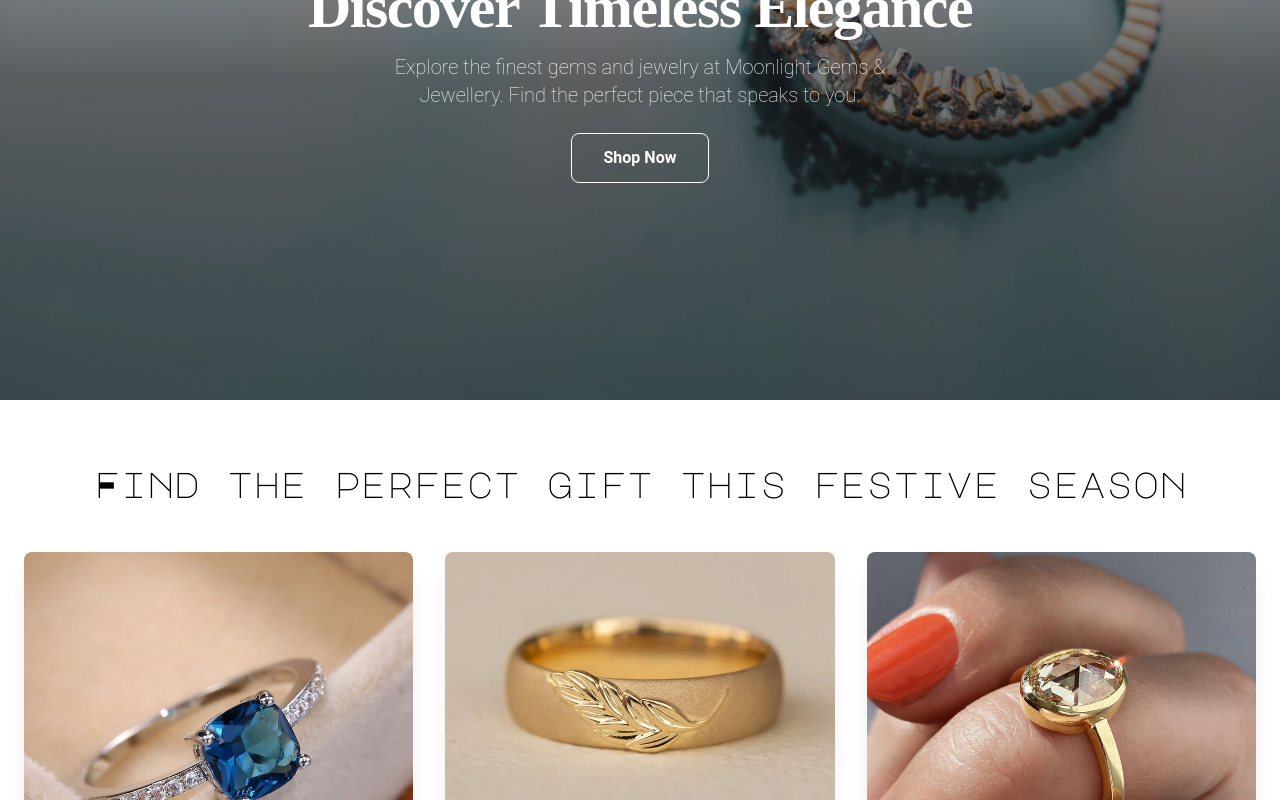
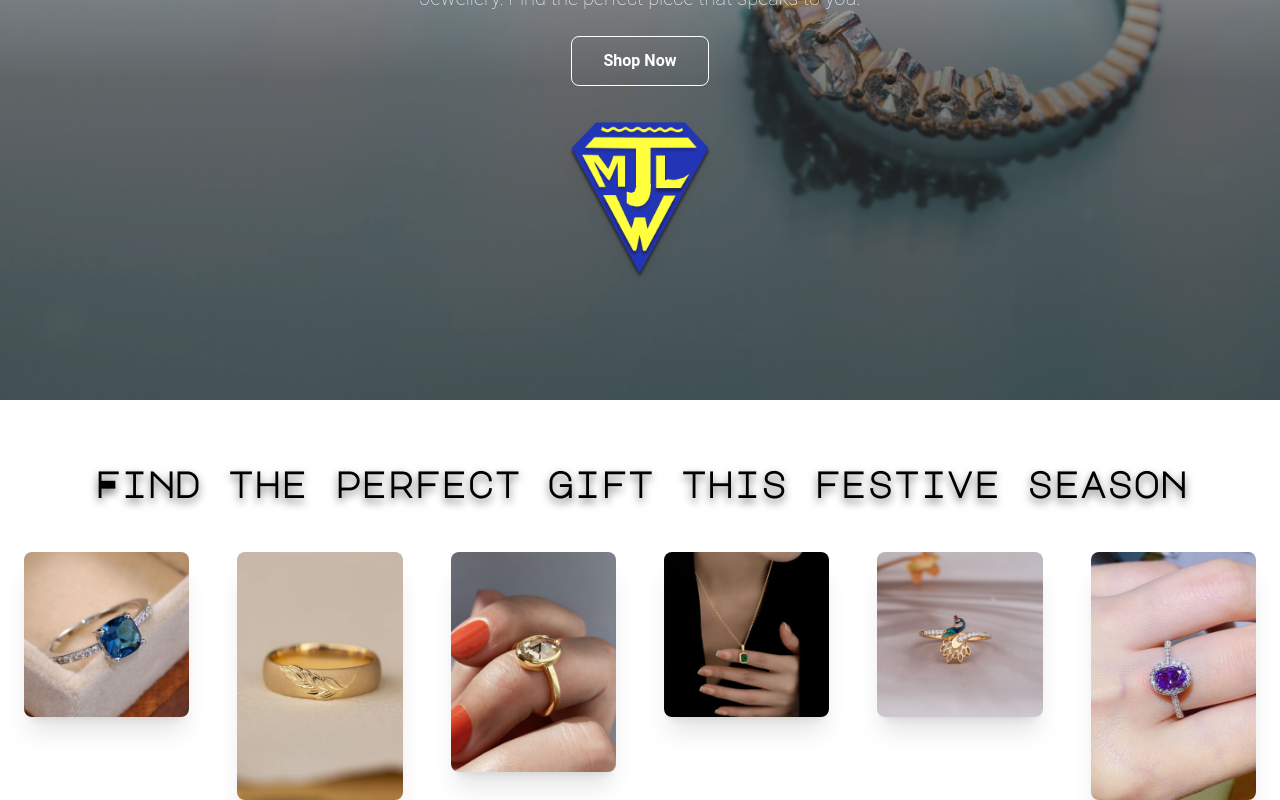
Before and after one commit to Ridma-Sathsara/Moonlight-Landing-page, a React (Create React App) app: page / in a window 1280 px wide. Shown: the part 240-1040 px from the top of the page. Built offline with nearby package versions, Linux system fonts and the light colour scheme; a web font is replaced by a local one.

Commit message:
add styles

```diff
--- a/public/index.html
+++ b/public/index.html
@@ -2,7 +2,7 @@
 <html lang="en">
   <head>
     <meta charset="utf-8" />
-    <link rel="icon" href="%PUBLIC_URL%/favicon.ico" />
+    <link rel="icon" href="%PUBLIC_URL%/moonlightLogo.png" />
     <meta name="viewport" content="width=device-width, initial-scale=1" />
     <meta name="theme-color" content="#000000" />
     <meta
@@ -35,7 +35,7 @@
       work correctly both with client-side routing and a non-root public URL.
       Learn how to configure a non-root public URL by running `npm run build`.
     -->
-    <title>React App</title>
+    <title>Moonlight Gem & Jewellery</title>
   </head>
   <body>
     <noscript>You need to enable JavaScript to run this app.</noscript>
--- a/src/components/Banner.js
+++ b/src/components/Banner.js
@@ -3,6 +3,7 @@ import b1 from "../assets/b1.jpg";
 import b2 from "../assets/b2.jpg";
 import b3 from "../assets/b3.jpg";
 import b4 from "../assets/b4.jpg";
+import logo from "../assets/moonlightLogo.png";
 
 const Banner = () => {
   // Array of images
@@ -26,7 +27,7 @@ const Banner = () => {
 
   return (
     <div
-      className={`relative bg-cover bg-center h-[60vh] md:h-[80vh] flex items-center justify-center text-center text-white transition-opacity duration-1000 ${
+      className={`relative bg-cover bg-center h-[60vh] md:h-[80vh] flex flex-col items-center justify-center text-center text-white transition-opacity duration-1000 ${
         fade ? "opacity-100" : "opacity-0"
       }`}
       style={{ backgroundImage: `url(${images[currentImageIndex]})` }}
@@ -44,10 +45,20 @@ const Banner = () => {
           Explore the finest gems and jewelry at Moonlight Gems & Jewellery.
           Find the perfect piece that speaks to you.
         </p>
+
+        {/* Shop Now Button */}
         <button className="px-6 py-2 md:px-8 md:py-3 bg-transparent text-white border border-white font-semibold rounded-lg hover:bg-white hover:text-black transition-all duration-300 transform hover:scale-105">
-  Shop Now
-</button>
+          Shop Now
+        </button>
 
+        {/* Logo Positioned Below Button */}
+        <div className="mt-6 md:mt-9 flex justify-center">
+          <img
+            src={logo}
+            alt="Moonlight Logo"
+            className="w-20 md:w-28 lg:w-36 drop-shadow-lg transition-all duration-300 hover:scale-110 hover:drop-shadow-2xl"
+          />
+        </div>
       </div>
     </div>
   );
--- a/src/theme/Testimonials.css
+++ b/src/theme/Testimonials.css
@@ -1,24 +1,56 @@
-/* In your Testimonials.css or main CSS file */
-@keyframes fadeUp {
-    0% {
-      opacity: 0;
-      transform: translateY(20px);
+/* General Styling for Grid Layout */
+.grid {
+  display: grid;
+  grid-template-columns: repeat(auto-fill, minmax(200px, 1fr)); /* Ensures columns fill space */
+  gap: 1.5rem; /* Add space between the images */
+  max-width: 100%;
+  margin: 0 auto;
 }
-    100% {
-      opacity: 1;
-      transform: translateY(0);
+
+/* Media Query for Tablet to Desktop (767px and up) */
+@media (max-width: 767px) {
+  .grid {
+    grid-template-columns: repeat(2, 1fr); /* Use 2 columns for tablets */
   }
 }
 
-  .animate-fade-up {
-    animation: fadeUp 1s ease-out forwards;
+/* Media Query for Mobile (max-width 480px) */
+@media (max-width: 480px) {
+  .grid {
+    grid-template-columns: 1fr; /* Stack images vertically for mobile */
   }
 
-  body {
-    margin: 0;
-    font-weight: 100;
-    background: radial-gradient(#ffffff, #ffffff);
-    animation: fadeIn 2s ease-out;
+  .grid > div img {
+    border-radius: 12px; /* Apply rounded corners to images */
+  }
+}
+
+/* Media Query for Desktop (1024px and up) - All images side by side */
+@media (min-width: 1024px) {
+  .grid {
+    display: flex; /* Use flexbox for desktop view */
+    justify-content: space-between; /* Ensure space between images */
+    max-width: 100%;
+    margin: 0 auto; /* Center the grid container */
+  }
+
+  .grid > div {
+    flex: 1; /* Each item takes equal space */
+    margin-right: 1.5rem; /* Add some space between images */
+  }
+
+  /* Remove the margin from the last image */
+  .grid > div:last-child {
+    margin-right: 0;
+  }
+
+  /* Ensure images don't stretch beyond available space */
+  .grid img {
+    width: 100%; /* Ensure images take full width of their container */
+    height: auto; /* Maintain aspect ratio */
+    object-fit: cover; /* Ensure image covers its container */
+    border-radius: 8px;
+  }
 }
 
 /* Floating Particles Container */
@@ -29,7 +61,7 @@
   width: 100%;
   height: 100%;
   overflow: hidden;
-    pointer-events: none; /* Ensures particles don't block interactions */
+  pointer-events: none;
   z-index: 0;
 }
 
@@ -56,12 +88,6 @@
 .x8 { animation: floatUp 4.7s infinite linear; transform: scale(1.7); left: 5%; }
 .x9 { animation: floatUp 4.1s infinite linear; transform: scale(0.9); left: 95%; }
 
-  /* Fade In Animation */
-  @keyframes fadeIn {
-    from { opacity: 0; }
-    to { opacity: 1; }
-  }
-
 /* Particle Float Animation */
 @keyframes floatUp {
   0% { top: 100vh; opacity: 0; }
@@ -71,6 +97,27 @@
   100% { top: -10vh; opacity: 0; }
 }
 
+/* Fade In Animation */
+@keyframes fadeIn {
+  from { opacity: 0; }
+  to { opacity: 1; }
+}
+
+@keyframes fadeUp {
+  0% {
+    opacity: 0;
+    transform: translateY(20px);
+  }
+  100% {
+    opacity: 1;
+    transform: translateY(0);
+  }
+}
+
+.animate-fade-up {
+  animation: fadeUp 1s ease-out forwards;
+}
+
 /* Section Styling */
 section {
   position: relative;
@@ -78,14 +125,44 @@
   background: transparent;
 }
 
-  /* h2 {
+/* General Image Styling */
+img {
+  max-width: 100%; /* Ensures images scale properly */
+  height: auto;
+  object-fit: cover;
+  border-radius: 8px;
+}
+
+/* Add smooth transition effect when images appear */
+img.animate-fade-up {
+  animation: fadeUp 1s ease-out forwards;
+}
+
+/* Custom Image Styling */
+.relative {
+  position: relative;
+}
+
+/* Additional Styling for Layout and Text */
+h2 {
   font-family: 'Poppins', sans-serif;
   font-size: 2.5rem;
-    color: white;
+  text-align: center;
+  color: black;
+  margin-bottom: 2rem;
+  font-weight: bold;
   text-shadow: 0px 4px 8px rgba(0, 0, 0, 0.6);
-} */
+}
 
+/* Ensure the grid images don't stretch beyond available width */
+.grid > div {
+  width: 100%;
+}
 
-
-/* Import Google Font */
-/* Import Poppins font from Google Fonts */
+/* Floating Particles Styling */
+body {
+  margin: 0;
+  font-weight: 100;
+  background: radial-gradient(#ffffff, #ffffff);
+  animation: fadeIn 2s ease-out;
+}
```
Also changed, not shown: public/moonlightLogo.png (added), 1 other file (tests, documents, lock files or other folders). Lines whose indentation alone changed are shown as unchanged.
